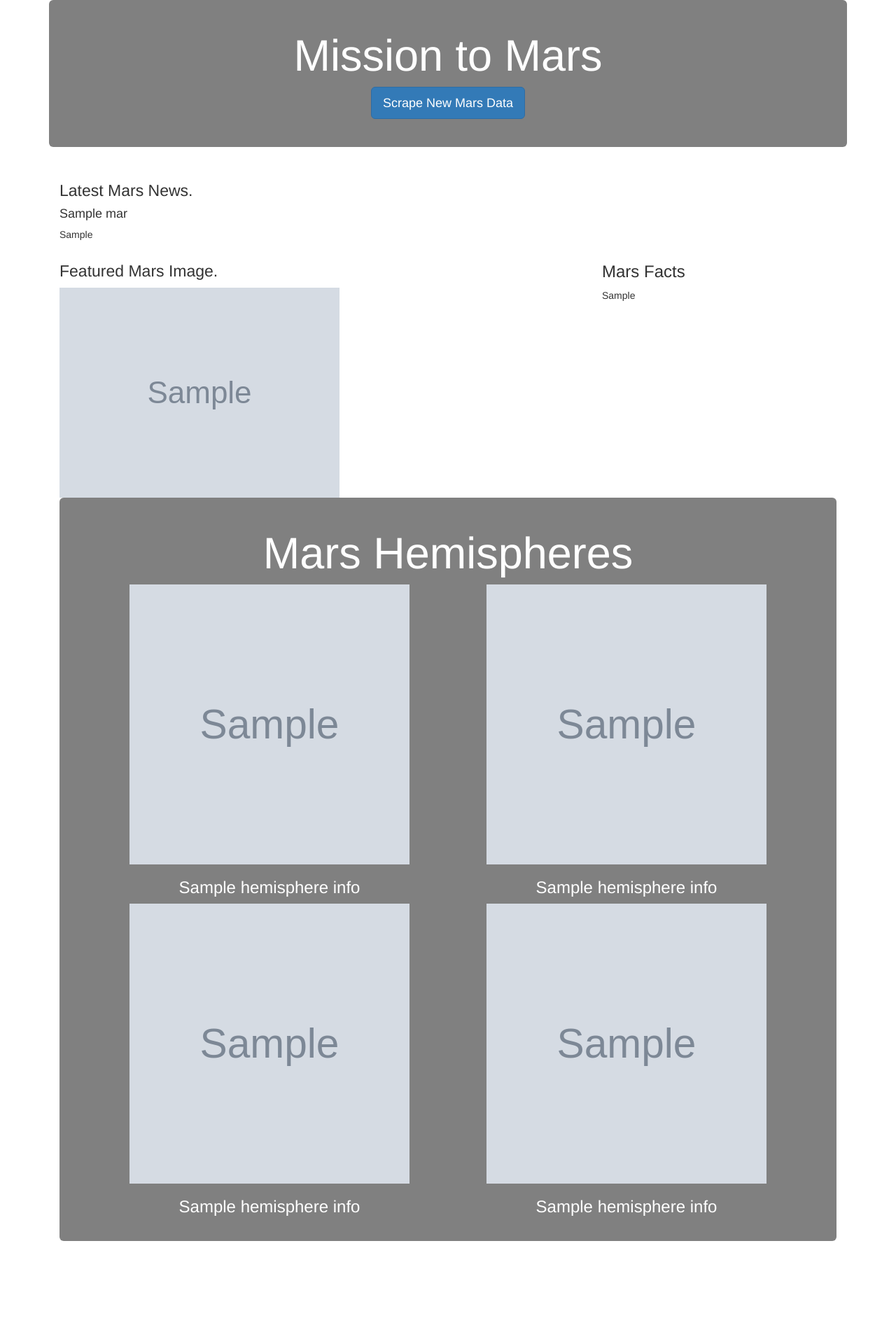
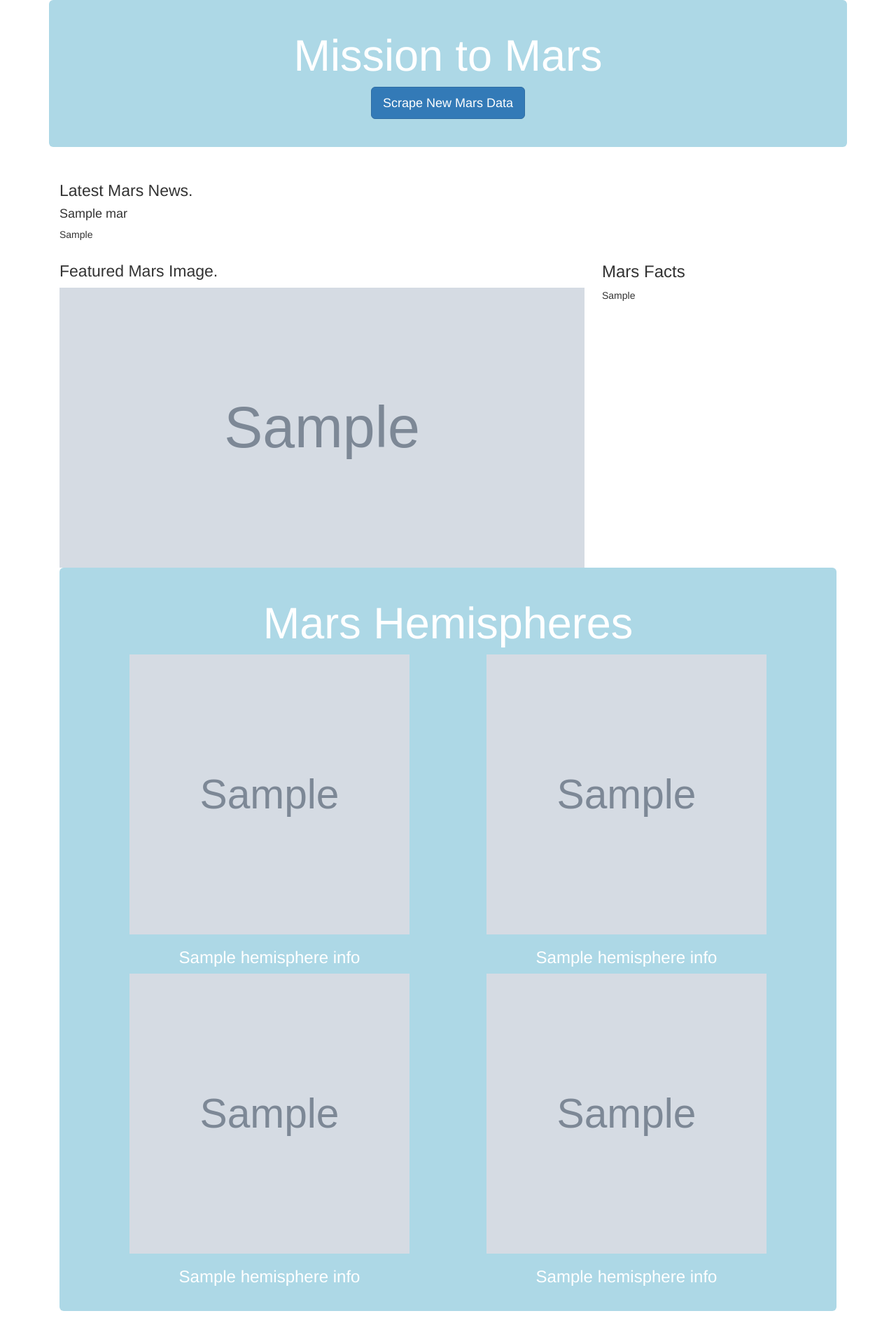
Before and after one commit to deliahellander/web-scraping-challenge, a Flask app: page / in a window 1280 px wide. Shown: the whole page at 70% size. Before the commit the page ends 1773 px from the top, so only its background shows below. Run offline with Flask 2, Linux system fonts and the light colour scheme; grey boxes marked "Sample" are stand-in pictures; a database or web service that is not in the repository returns one stand-in record (values such as "Sample title"); some libraries are stand-ins or nearby versions.

Commit message:
added final images of application

```diff
--- a/Missions_to_Mars/scrape_mars.py
+++ b/Missions_to_Mars/scrape_mars.py
@@ -69,7 +69,7 @@ def scrape():
     print(featured_image_url)
 
     #add data to dictionary
-    mars_data["JPL_featured_space_image_url"] = featured_image_url
+    mars_data["featured_image_url"] = featured_image_url
 
 
     # # Mars Facts
--- a/Missions_to_Mars/static/css/style.css
+++ b/Missions_to_Mars/static/css/style.css
@@ -1,7 +1,7 @@
 
 .jumbotron {
     color: white;
-    background:grey;
+    background: lightblue;
     width: 100%;
     height: 100%;
     padding:25px;
--- a/Missions_to_Mars/templates/index.html
+++ b/Missions_to_Mars/templates/index.html
@@ -39,7 +39,7 @@
       <div class="row">
         <div class="col-md-8 big_box">
           <h2>Featured Mars Image.</h2>
-          <img src="{{mars.featured_image_url}}" alt="Mars Featured Image"/>
+          <img src="{{mars.featured_image_url}}" alt="Mars Featured Image" style="width:750px;height:400px;border:0;"/>
         </div>
 
         <div class="col-md-4">
```
Also changed, not shown: Missions_to_Mars/Image 1.png (added), Missions_to_Mars/Image 2.png (added), Missions_to_Mars/Image 3.png (added), 2 other files.
